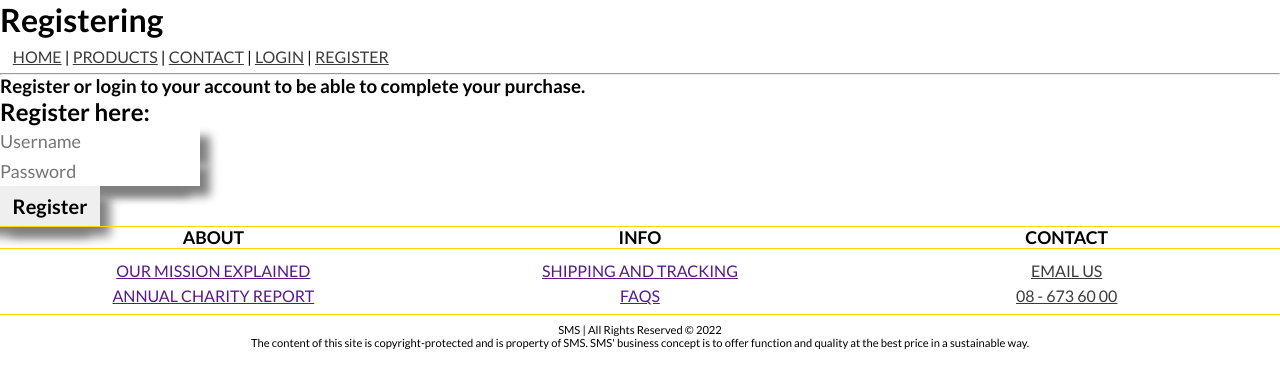
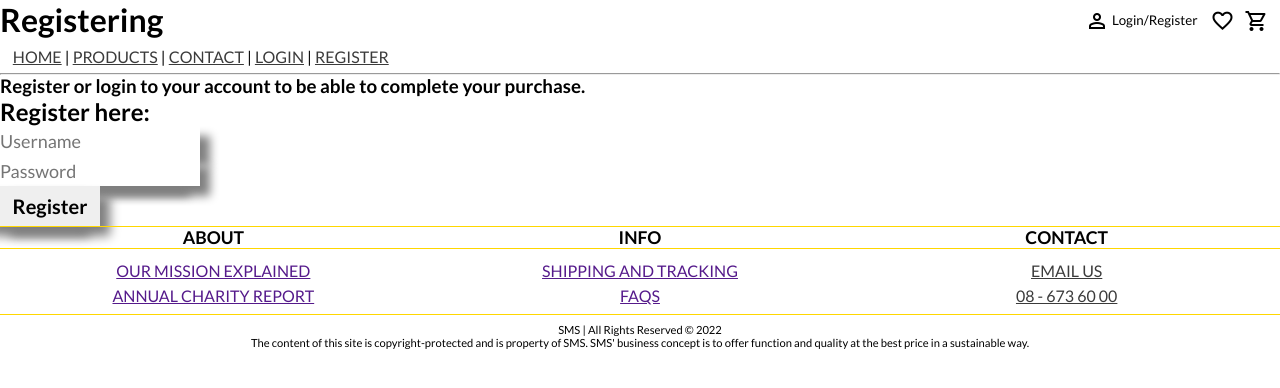
Before and after one commit to Shnam87/SMS, a PHP site: template Pages/register.php in a window 1280 px wide. Shown: the top 388 px of the page. Run offline with PHP 8.4, Linux system fonts and the light colour scheme; the template is opened without the code that fills it, so the values that code supplies are empty; a stand-in replaces the project's code that opens the database connection; some web fonts are replaced.

Commit message:
new navbar for login/register

```diff
--- a/Assets/style.css
+++ b/Assets/style.css
@@ -12,6 +12,53 @@
 html{
     background-color: #fff;
 }
+
+header{
+    position: relative;
+}
+
+.icons-contianer{
+    display: flex;
+    flex-direction: row;
+    position: absolute;
+    right: 0;
+    top: 0;
+    gap: 10px;
+    padding: 5px;
+
+}
+
+.icons-contianer a {
+    color: black;
+}
+
+.my-site-btn{
+    display: flex;
+    flex-direction: row;
+    background: none;
+    border: none;
+    border-radius: 6px;
+    cursor: pointer;
+
+}
+
+.my-site-btn:hover{
+    display: flex;
+    flex-direction: row;
+    background: lightgray;
+
+
+}
+
+.my-site-btn p{
+  margin: 3px;
+}
+
+.icons-contianer a:link {
+    text-decoration: none;
+}
+
+
 
 nav {
     margin: 0.3% 0.5%;
--- a/Classes/Template.php
+++ b/Classes/Template.php
@@ -20,12 +20,12 @@ class Template
             <meta name="viewport" content="width=device-width, initial-scale=1.0">
             <title><?= $title ?> - Skön text</title>
             <link rel="stylesheet" href="/sms/assets/style.css">
+            <link rel="stylesheet" href="https://fonts.googleapis.com/css2?family=Material+Symbols+Outlined:opsz,wght,FILL,GRAD@48,400,0,0" />
         </head>
 
         <body>
-
+            <header>
                 <h1><?= $title ?></h1>
-
                 <nav>
                     <?php if (!$isLoggedIn) : ?>
                         <a href="/sms">Home</a> |
@@ -42,6 +42,14 @@ class Template
                         <a href="/sms/scripts/logging-out.php">Logout</a>
                     <?php endif; ?>
                 </nav>
+                <nav class="icons-contianer">
+                    <button class="my-site-btn">
+                        <a href="" class="material-symbols-outlined">person</a><p>Login/Register </p>
+                    </button>
+                    <span class="material-symbols-outlined">favorite</span>
+                    <span class="material-symbols-outlined">shopping_cart</span>
+                </nav>
+            </header>
             <hr>
             <?php if (!$isLoggedIn) : ?>
                 <h3>Register or login to your account to be able to complete your purchase.</h3>
```
Lines whose indentation alone changed are shown as unchanged.
